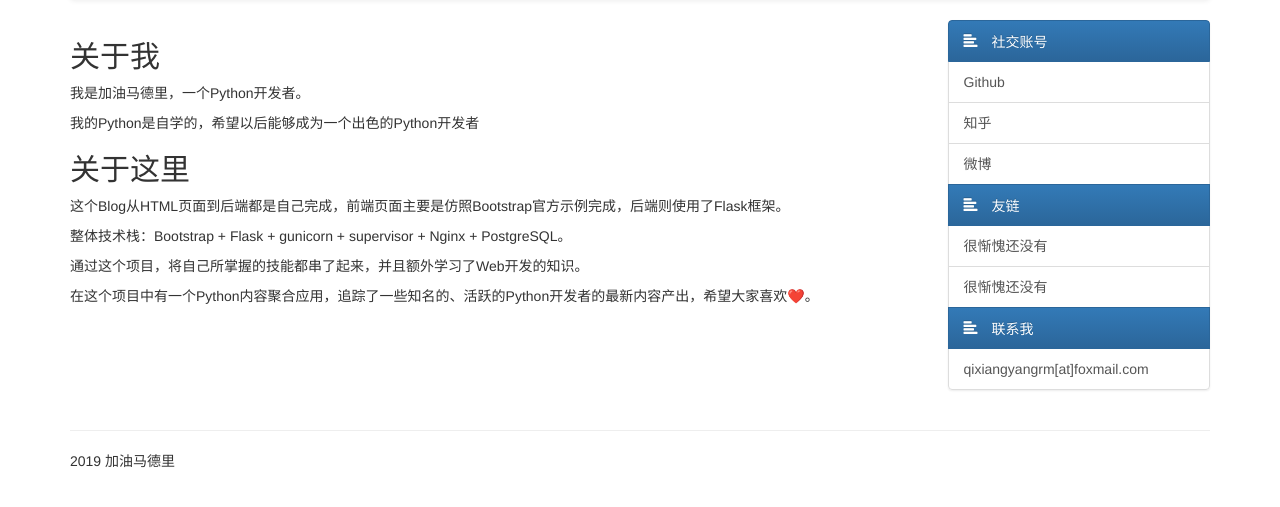
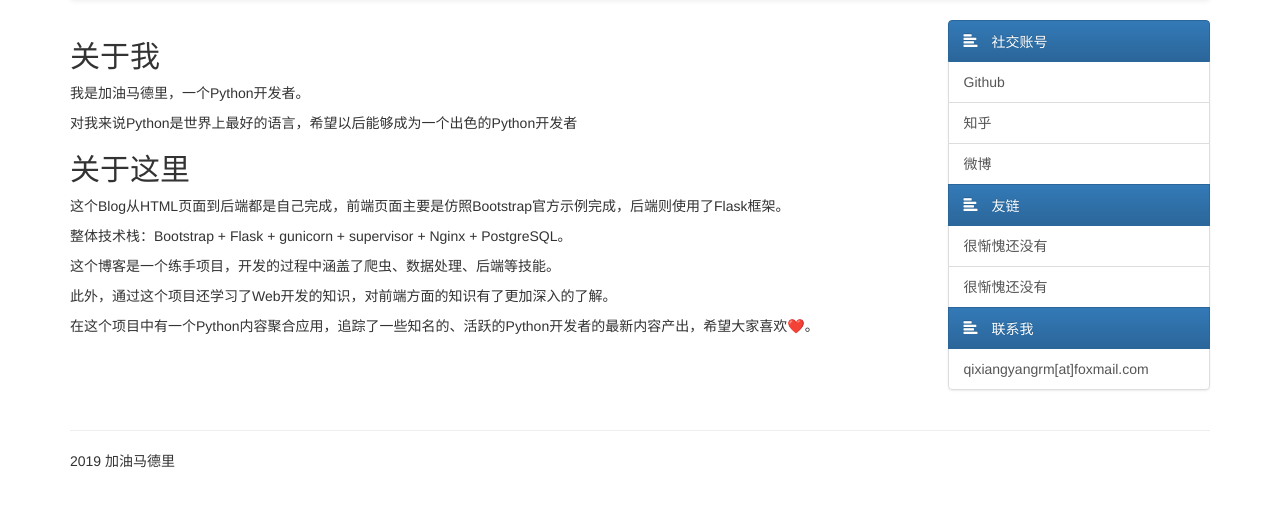
Before and after one commit to qixiangyang/My_Blog, a Flask app: page /about in a window 1280 px wide. Shown: the part 72-579 px from the top of the page. Run offline with Flask 2, Linux system fonts and the light colour scheme; some libraries are stand-ins or nearby versions.

Commit message:
Blog V2.1.4 15. 更新about页面

```diff
--- a/app/templates/about.html
+++ b/app/templates/about.html
@@ -7,11 +7,12 @@
 
         <h2>关于我</h2>
         <p>我是加油马德里，一个Python开发者。</p>
-        <p>我的Python是自学的，希望以后能够成为一个出色的Python开发者</p>
+        <p>对我来说Python是世界上最好的语言，希望以后能够成为一个出色的Python开发者</p>
         <h2>关于这里</h2>
         <p>这个Blog从HTML页面到后端都是自己完成，前端页面主要是仿照Bootstrap官方示例完成，后端则使用了Flask框架。</p>
         <p>整体技术栈：Bootstrap + Flask + gunicorn + supervisor + Nginx + PostgreSQL。</p>
-        <p>通过这个项目，将自己所掌握的技能都串了起来，并且额外学习了Web开发的知识。</p>
+        <p>这个博客是一个练手项目，开发的过程中涵盖了爬虫、数据处理、后端等技能。</p>
+        <p>此外，通过这个项目还学习了Web开发的知识，对前端方面的知识有了更加深入的了解。</p>
         <p>在这个项目中有一个Python内容聚合应用，追踪了一些知名的、活跃的Python开发者的最新内容产出，希望大家喜欢❤️。</p>
 
     </div>
```
